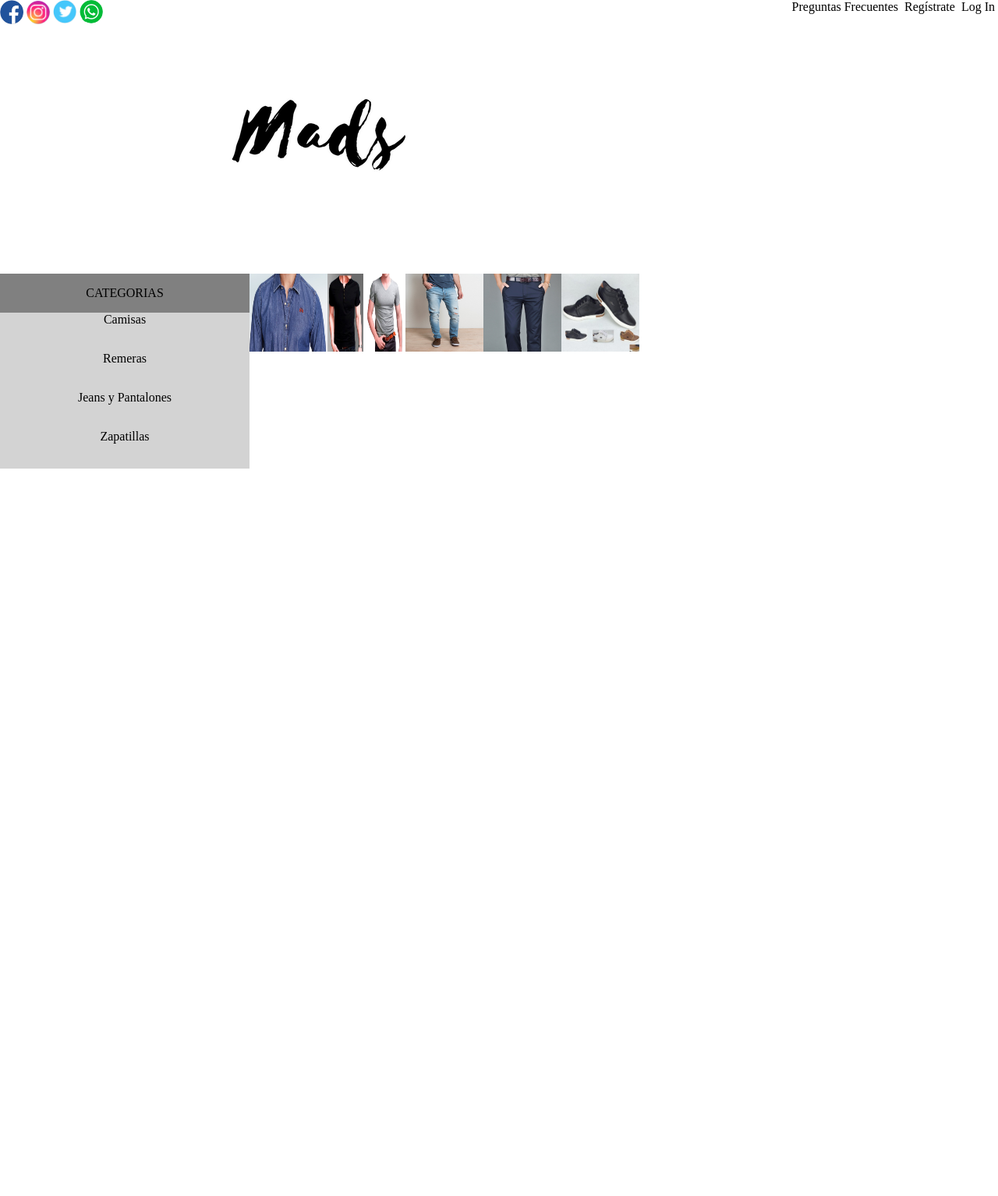
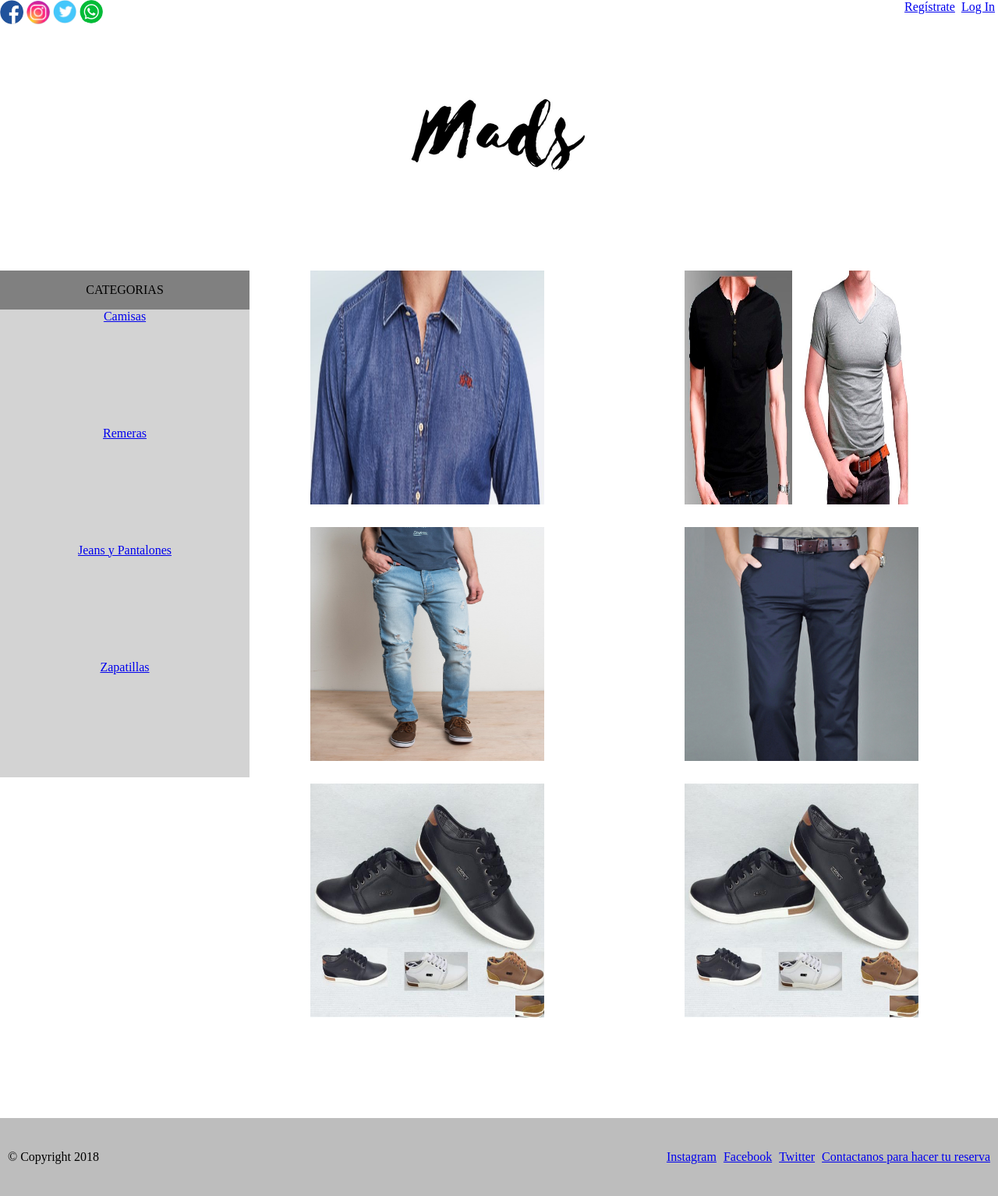
Before and after one commit to caceresjuan/Proyecto-e-commerce, a PHP site: page / in a window 1280 px wide. Shown: the whole page at 78% size. Before the commit the page ends 601 px from the top, so only its background shows below. Run offline with PHP 8.4, Linux system fonts and the light colour scheme.

Commit message:
version buena del index

```diff
--- a/estiloindex.css
+++ b/estiloindex.css
@@ -18,13 +18,14 @@ body {
   display: flex;
   justify-content: flex-start;
 }
+header {
+  width: 100vw;
+  display: flex;
+  justify-content: center;
+}
 #main {
   display: flex;
   justify-content: flex-start;
-}
-#botones a {
-  text-decoration: none;
-  color: black;
 }
 nav {
   display: flex;
@@ -37,14 +38,10 @@ nav {
   text-align: center;
 }
 .categoria {
-  height: 50px;
+  height: 150px;
   width: 25vw;
   background-color: lightgrey;
   text-align: center;
-}
-.categoria a {
-  text-decoration: none;
-  color: black;
 }
 section {
   display: flex;
@@ -52,6 +49,26 @@ section {
   flex-wrap: wrap;
 }
 article img {
+  height: 300px;
+  width: 300px;
+  margin-right: 25px;
+  margin-bottom: 25px;
+}
+footer {
+  display: flex;
+  justify-content: space-between;
+  align-items: center;
+  background-color: #BDBDBD;
   height: 100px;
-  width: 100px;
+  margin-top: 100px;
+  text-align: center;
 }
+#copyright {
+  padding-left: 10px;
+}
+#redestexto {
+  padding-right: 10px;
+}
+#redestexto a {
+  margin-left: 5px;
+}
--- a/index.html
+++ b/index.html
@@ -23,9 +23,8 @@
            </a>
       </div>
       <div id="botones">
-        <a href="Preguntas_frecuentes.html">Preguntas Frecuentes</a>
-        <a href="formulario.html" target="_blank">Regístrate</a>
-        <a href="Login.html" target="_blank">Log In</a>
+        <a href="Registro.html" target="_blank">Regístrate</a>
+        <a href="LogIn.html" target="_blank">Log In</a>
       </div>
     </div>
     <header>
@@ -67,8 +66,21 @@
         <article>
           <img src="imagenes/zapas.jpg" alt="zapatillas">
         </article>
+        <article>
+          <img src="imagenes/zapas.jpg" alt="zapatillas">
+        </article>
       </section>
     </div>
-    <footer></footer>
+    <footer>
+      <div id="copyright">
+        © Copyright 2018
+      </div>
+      <div id="redestexto">
+         <a href="https://www.instagram.com/">Instagram</a>
+         <a href="https://www.facebook.com/">Facebook</a>
+         <a href="https://www.twitter.com/">Twitter</a>
+         <a href="Contacto.html">Contactanos para hacer tu reserva</a>
+      </div>
+    </footer>
   </body>
 </html>
```
